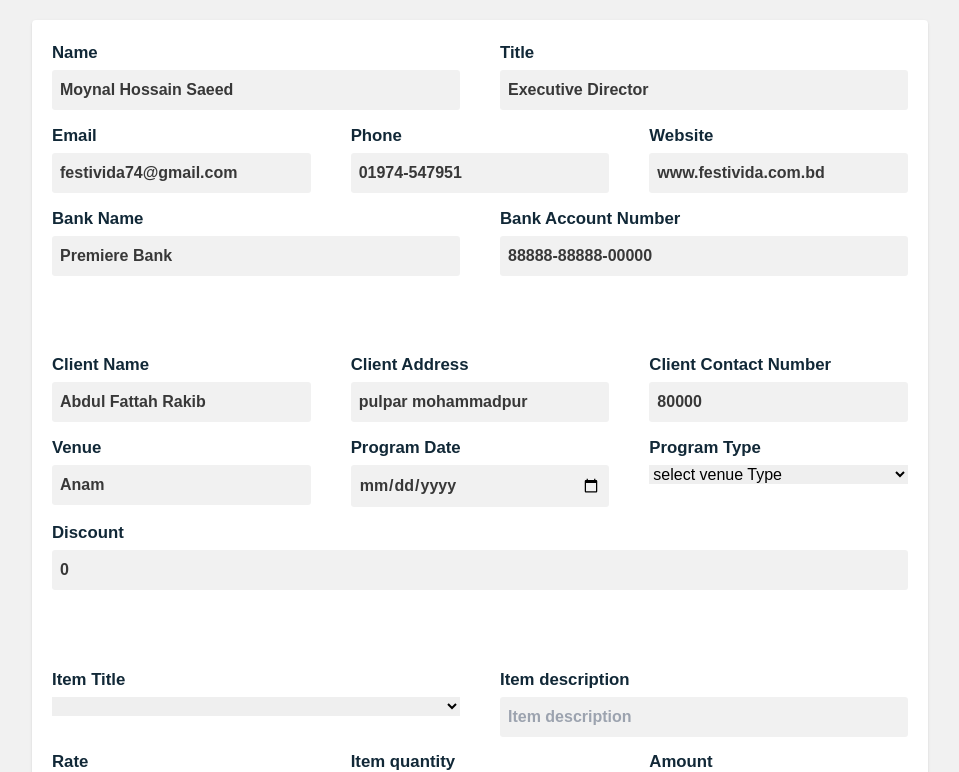
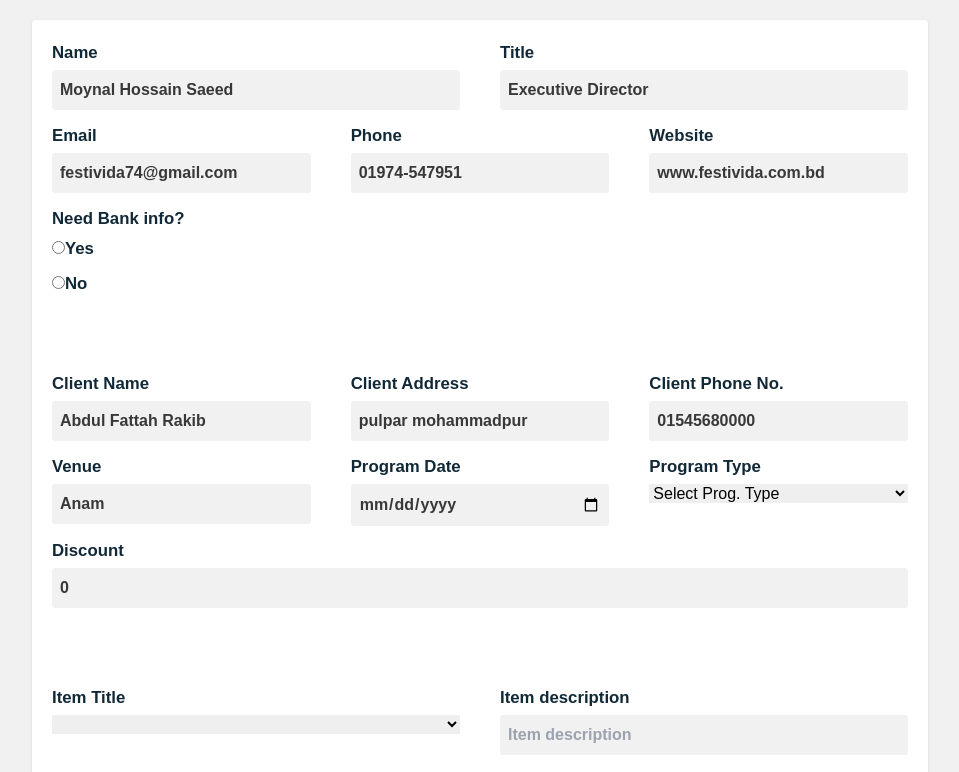
Before and after one commit to rikitoaf/inovice, a React (Create React App) app: page / in a window 1280 px wide. Shown: the top 772 px of the page, without its empty margins (160-1119 px from the left). Built offline with nearby package versions, Linux system fonts and the light colour scheme.

Commit message:
feature intrigated

```diff
--- a/src/App.js
+++ b/src/App.js
@@ -28,11 +28,13 @@ function App() {
   const [email, setEmail] = useState("festivida74@gmail.com")
   const [phone, setPhone] = useState("01974-547951")
   const [bankname, setBankName] = useState("Premiere Bank")
+  const [branchname, setBranchName] = useState("Dhanmondi")
   const [website, setWebsite] = useState("www.festivida.com.bd")
   const [bankaccountnumber, setBankAccountNumber] = useState("88888-88888-00000")
+  const [bankroutenumber, setBankRouteNumber] = useState("88888-88888-00000")
   const [clientname, setClientName] = useState("Abdul Fattah Rakib")
   const [clientaddress, setClientAddress] = useState("pulpar mohammadpur")
-  const [clientPhone, setClientPhone] = useState("80000")
+  const [clientPhone, setClientPhone] = useState("01545680000")
   const [venue, setVenue] = useState("Anam")
   const [venuedate, setVenueDate] = useState("")
   const [venuetype, setVenueType] = useState("")
@@ -50,6 +52,7 @@ function App() {
   const [total, setTotal] = useState(0)
   const [selectedTitle, setSelectedTitle] = useState('');
   const [discount, setDiscount] = useState(0)
+  const [showField, setShowField] = useState(false);
 
   const componentRef = useRef()
 
@@ -57,6 +60,10 @@ function App() {
       console.log(e.target.files);
       setFile(URL.createObjectURL(e.target.files[0]));
   }
+
+  const handleRadioChange = (event) => {
+    setShowField(event.target.value === 'yes');
+  };
 
 
   return (
@@ -83,11 +90,11 @@ function App() {
 
       <Table selectedTitle = {selectedTitle} description = {description }rate= {rate} quantity= {quantity } amount=  { amount }  file = {file} handleFileChange= {handleChange} list = {list} setList = {setList} total = {total} setTotal= {setTotal} />
 
-      <Bill  total={total} />
+      <Bill  total={total} discount = {discount} />
 
 
       <Notes notes = {notes}/>
-      <Footer name={name} address= {address} website = {website} email = {email} phone = {phone} bankname = {bankname} bankaccountnumber= {bankaccountnumber}  clientname = {clientname} />
+      <Footer name={name} address= {address} website = {website} email = {email} phone = {phone} bankname = {bankname} bankaccountnumber= {bankaccountnumber} branchname = {branchname} bankroutenumber = {bankroutenumber}  clientname = {clientname} showField = {showField} />
 
 
       </div>
@@ -129,7 +136,7 @@ function App() {
           </div>
 
           <div className="flex flex-col">
-          <label htmlFor="phone">  Phone</label>
+          <label htmlFor="phone">Phone</label>
           <input type="text" name = "text" id = "phone" placeholder=' phone' autoComplete='off'
           value={phone} onChange={(e) => setPhone(e.target.value)}/>
           </div>
@@ -145,7 +152,35 @@ function App() {
         </article>
 
 
-        <article className="md:grid grid-cols-2 gap-10">
+        <article className="md:grid grid-cols-2 gap-3">
+
+            <div className='flex flex-col'>
+           <label htmlFor="Bank Information"> Need Bank info?</label>
+            <label>
+
+          <input
+            type="radio"
+            name="toggleField"
+            value="yes"
+            onChange={handleRadioChange}
+          />
+          Yes
+        </label>
+        <label>
+          <input
+            type="radio"
+            name="toggleField"
+            value="no"
+            onChange={handleRadioChange}
+          />
+          No
+        </label>
+            </div>
+
+
+            {showField && (
+              <>
+
         <div className="flex flex-col">
           <label htmlFor="bankname">  Bank Name</label>
           <input type="text" name = "text" id = "bankname" placeholder=' Bank Name' autoComplete='off'
@@ -156,8 +191,24 @@ function App() {
           <input type="text" name = "text" id = "bankaccountnumber" placeholder=' Bank Account Number' autoComplete='off'
           value={bankaccountnumber} onChange={(e) => setBankAccountNumber(e.target.value)}/>
         </div>
+        <div className="flex flex-col">
+          <label htmlFor="BankBranchName ">  Branch Name</label>
+          <input type="text" name = "text" id = "branchname" placeholder=' Branch Name' autoComplete='off'
+          value={branchname} onChange={(e) => setBranchName(e.target.value)}/>
+        </div>
+        <div className="flex flex-col">
+          <label htmlFor="BankRouteNumber ">  Bank Route Number</label>
+          <input type="text" name = "text" id = "RouteNumber" placeholder=' Route Number' autoComplete='off'
+          value={bankroutenumber} onChange={(e) => bankroutenumber(e.target.value)}/>
+        </div>
+              </>
+            )}
+
 
         </article>
+
+
+
 
         <article className="md:grid grid-cols-3 gap-10 md:mt-16">
           <div className="flex flex-col">
@@ -176,7 +227,7 @@ function App() {
 
           <div className="flex flex-col">
 
-            <label htmlFor="clientPhone"> Client Contact Number</label>
+            <label htmlFor="clientPhone"> Client Phone No.</label>
             <input type="text" name = "clientPhone" id = "clientPhone" placeholder=' clientPhone' autoComplete='off'
             value={clientPhone} onChange={(e) => setClientPhone(e.target.value)}/>
 
@@ -209,7 +260,7 @@ function App() {
 
 
             <select value={venuetype} onChange={(e) => setVenueType(e.target.value)}>
-            <option value="">select venue Type</option>
+            <option value="">Select Prog. Type</option>
             <option value="akht">Akht</option>
             <option value="Amusement">Amusement</option>
             <option value="Birthday">Birthday</option>
--- a/src/components/Bill.js
+++ b/src/components/Bill.js
@@ -1,21 +1,30 @@
 import React from 'react'
 
-export default function Bill( {total}) {
+export default function Bill( {total, discount}) {
     const numberToWords  = require('number-to-words');
                  let inWords = numberToWords.toWords(total)
 
   return (
     <>
-        <div>
-          <h2 className='flex items-start justify-start text-gray-800 text-4xl font-bold'>Total Amount: {total.toLocaleString()}</h2>
-        </div>
-
-        <div className='mb-10'>
+    <div className='py-10 flex flex-col sm:flex-row justify-between '>
+      <div className='flex flex-col'>
+            <h2 className='flex items-start justify-start text-gray-800 text-4xl font-bold'>Total Amount: {total.toLocaleString()} BDT</h2>
             <p className='flex items-start justify-start text-gray-800 text-xl font-bold'> In words: {
 
-                 inWords
-            }</p>
-        </div>
+          inWords
+    }      </p>
+
+      </div>
+
+      <div className='flex flex-col items-end w-1/3'>
+        <h2 className='flex items-start justify-start text-gray-800 text-2xl font-bold'>Discount Amount: {discount} BDT</h2>
+      </div>
+
+
+    </div>
+
+
+
 
     </>
   )
--- a/src/components/ClientDetails.js
+++ b/src/components/ClientDetails.js
@@ -4,23 +4,30 @@ export default function ClientDetails({clientname, clientaddress, clientPhone, v
   return (
 
 
-    <div className='flex justify-between' >
 
+    <div className='flex flex-col sm:flex-row items-start justify-between py-10'>
 
-        <section className='  items-start w-2/3'>
+    <div className='flex flex-col sm:w-2/3'>
+        <section className='  items-start'>
         <h2 className='text-2xl uppercase font-bold mb-1'>Quotation For:</h2>
         <h2 className=' uppercase font-bold mb-1'>{clientname}</h2>
         <p>{clientaddress}</p>
         <p>{clientPhone}</p>
         </section>
+    </div>
 
-        <section className=' mb-20 flex  items-end w-1/3'>
+    <div className='flex flex-col sm:w-1/3 mt-6 sm:mt-0'>
+        <section className=' items-end'>
         <ul>
           <li className='p-1  bg-gray-100'><span className='font-bold'>Venue: </span>{venue}</li>
           <li className='p-1'><span className='font-bold'>Program Type: </span>{venuetype}</li>
           <li className='p-1'><span className='font-bold'>Program Date: </span>{venuedate}</li>
         </ul>
         </section>
+    </div>
+
+
       </div>
+
   )
 }
--- a/src/components/Footer.js
+++ b/src/components/Footer.js
@@ -1,6 +1,6 @@
 import React from 'react'
 
-function Footer({name,email,website,address, phone, bankname, bankaccountnumber,clientname}) {
+function Footer({name,email,website,address, phone, bankname, bankaccountnumber,clientname,showField, branchname,bankroutenumber}) {
   return (
 
     <footer className='footer border-t-2 border-gray-300 pt-10'>
@@ -50,21 +50,36 @@ function Footer({name,email,website,address, phone, bankname, bankaccountnumber,
             </div>
         </li>
         <li>
-        <section class="p-4">
-  <h2 class="text-xl font-bold mb-4">Bank Information</h2>
-  <div class="mb-2">
-    <h3 class="font-semibold">Bank Name</h3>
-    <p>{bankname}</p>
-  </div>
-  <div class="mb-2">
-    <h3 class="font-semibold">Account Number</h3>
-    <p>{bankaccountnumber}</p>
-  </div>
+        {showField  &&  (
+
+          <div className = "pt-10">
+          <div class="bg-gray-100 p-6 rounded-lg shadow-md ">
+          <h2 class="text-2xl font-bold mb-4">Bank Information</h2>
+          <div class="grid grid-cols-1 md:grid-cols-2 gap-4">
+            <div class="bg-white p-4 rounded-lg shadow">
+              <h3 class="text-xl font-semibold mb-2">Bank Name</h3>
+              <p class="text-gray-700">{bankname}</p>
+            </div>
+            <div class="bg-white p-4 rounded-lg shadow">
+              <h3 class="text-xl font-semibold mb-2">Account Number</h3>
+              <p class="text-gray-700">{bankaccountnumber}</p>
+            </div>
+            <div class="bg-white p-4 rounded-lg shadow">
+              <h3 class="text-xl font-semibold mb-2">Branch Name </h3>
+              <p class="text-gray-700">{branchname}</p>
+            </div>
+            <div class="bg-white p-4 rounded-lg shadow">
+              <h3 class="text-xl font-semibold mb-2">Routing Number</h3>
+              <p class="text-gray-700">{bankroutenumber}</p>
+            </div>
+
+        </div>
+      </div>
+          </div>)}
 
 
-</section>
         </li>
-        <li>
+        <li className='pt-10'>
           For any query, Please Contact: <div>
                 <div class="mt-2 font-bold text-xl">
                     {name}
@@ -84,20 +99,7 @@ function Footer({name,email,website,address, phone, bankname, bankaccountnumber,
     </ul>
 </div>
 
-{/* <section class="bg-gray-100 p-6 rounded-lg shadow-md">
-  <h2 class="text-2xl font-bold mb-4">Bank Information</h2>
-  <div class="grid grid-cols-1 md:grid-cols-2 gap-4">
-    <div class="bg-white p-4 rounded-lg shadow">
-      <h3 class="text-xl font-semibold mb-2">Bank Name</h3>
-      <p class="text-gray-700">Example Bank</p>
-    </div>
-    <div class="bg-white p-4 rounded-lg shadow">
-      <h3 class="text-xl font-semibold mb-2">Account Number</h3>
-      <p class="text-gray-700">1234567890</p>
-    </div>
 
-  </div>
-</section> */}
 
 
 
--- a/src/components/Header.js
+++ b/src/components/Header.js
@@ -8,7 +8,7 @@ export default function Header({handlePrint, logo})
   return (
     <header className='flex flex-col items-center justify-center mb-5 xl:flex-row '>
         <div>
-        <img src={logo} alt="logo" className=" h-[150px] mb-15" />
+        <img src={logo} alt="logo" className=" h-[130px] mb-17" />
         </div>
 
         {/* <div>
```
Also changed, not shown: src/components/Table.css (added, +33 -0 lines), src/components/TableForm.js (+14 -2 lines).
